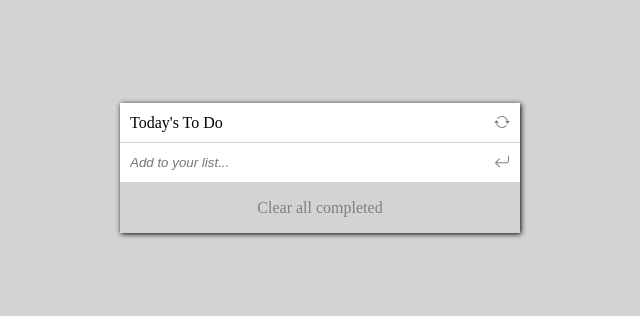
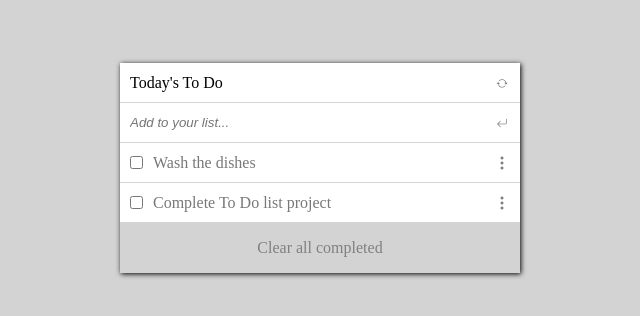
Before and after one commit to yonas44/Todo-list_webpack, a website built with webpack: page src/index.html in a window 1280 px wide. Shown: the part 232-548 px from the top of the page, without its empty margins (320-960 px from the left). Built offline with nearby package versions, Linux system fonts and the light colour scheme.

Commit message:
Use ES6 modules to dynamically render tasks

```diff
--- a/src/index.js
+++ b/src/index.js
@@ -1,4 +1,18 @@
 import './style.css';
+import TaskLoader from './modules/taskLoader.js';
+
+const tasks = [
+  {
+    string: 'Wash the dishes',
+    bool: false,
+    number: 0,
+  },
+  {
+    string: 'Complete To Do list project',
+    bool: false,
+    number: 1,
+  },
+];
 
 const input = document.querySelector('#input');
 const form = document.querySelector('#second');
@@ -6,3 +20,6 @@ form.addEventListener('submit', (event) => {
   event.preventDefault();
   input.value = '';
 });
+
+const lists = document.querySelector('.list');
+TaskLoader(lists, tasks);
--- /dev/null
+++ b/src/modules/taskLoader.js
@@ -0,0 +1,16 @@
+function TaskLoader(lists, tasks) {
+  tasks.forEach((task) => {
+    const list = document.createElement('li');
+    const checkBox = document.createElement('input');
+    checkBox.type = 'checkbox';
+    const text = document.createElement('span');
+    text.innerHTML = task.string;
+    const dots = document.createElement('i');
+    dots.className = 'bi bi-three-dots-vertical';
+    dots.id = 'dots';
+    list.append(checkBox, text, dots);
+    lists.appendChild(list);
+  });
+}
+
+export default TaskLoader;
--- a/src/style.css
+++ b/src/style.css
@@ -18,8 +18,8 @@ body {
 }
 
 #first,
-#second {
-  margin: 0;
+#second,
+li {
   width: 100%;
   padding: 0 10px;
   display: flex;
@@ -37,7 +37,10 @@ body {
 }
 
 .bi {
+  display: flex;
+  float: right;
   color: grey;
+  scale: 0.7;
 }
 
 #clear {
@@ -49,3 +52,14 @@ body {
   justify-content: center;
   background: lightgrey;
 }
+
+li {
+  justify-content: left;
+  color: rgb(121, 119, 119);
+  gap: 10px;
+}
+
+#dots {
+  scale: 1;
+  margin-left: auto;
+}
```
Also changed, not shown: package.json (+9 -0 lines), 1 other file.
